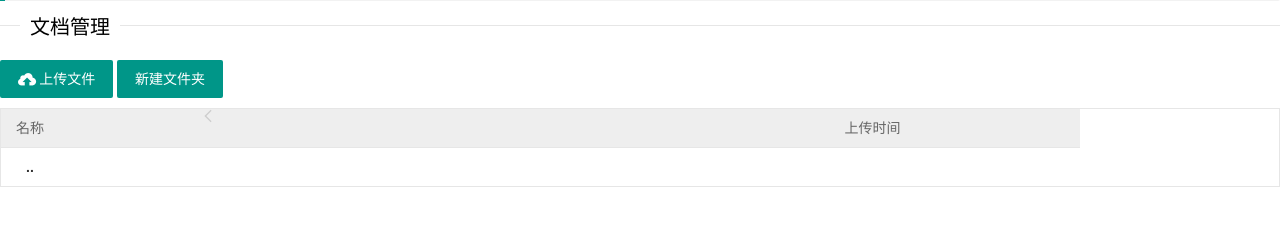
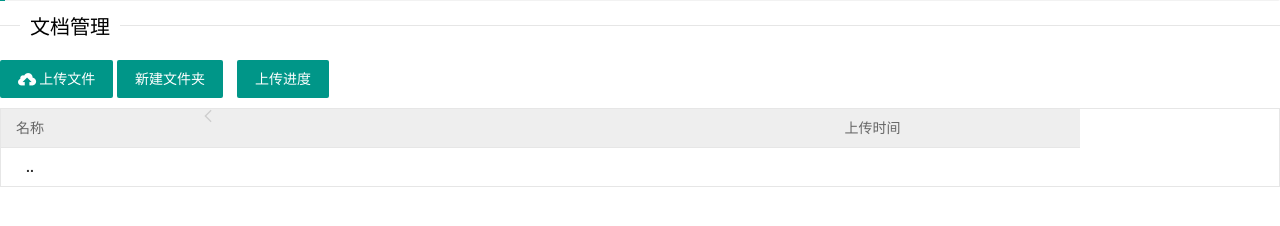
Before and after one commit to dengguibao/django-rms, a Django app: template templates/admin/list_doc.html in a window 1280 px wide. Shown: the part 287-513 px from the top of the page. Run offline with Django 3.2, Linux system fonts and the light colour scheme; the template is opened without the code that fills it, so the values that code supplies are empty; some libraries are stand-ins or nearby versions.

Commit message:
update file upload,add view upload progress function

```diff
--- a/admin/file_view.py
+++ b/admin/file_view.py
@@ -173,7 +173,7 @@ def file_download(request, id):
         return render(request, 'admin/error.html')
     else:
         try:
-            file = open('/'.join([res.real_path,res.real_name]), 'rb')
+            file = open('/'.join([res.real_path, res.real_name]), 'rb')
             response = FileResponse(file)
             response['Content-Type'] = 'application/octet-stream'
             response['Content-Disposition'] = 'attachment;filename="{}"'.format(res.name.encode('utf-8').decode('ISO-8859-1'))
--- a/admin/models.py
+++ b/admin/models.py
@@ -5,6 +5,7 @@ class FileInfo(models.Model):
     path = models.CharField(max_length=200, null=False) #路径
     type = models.IntegerField(null=False) #类型 0文件夹 1文件
     name = models.CharField(max_length=100, null=False) #名称
+    #file_size =  models.IntegerField(null=True, default=0) #文件大小
     real_path = models.CharField(max_length=200, null=True) #真实路径
     real_name = models.CharField(max_length=100, null=True) #真实文件名
     file_type = models.CharField(max_length=5, null=True) #文件类型
--- a/admin/urls.py
+++ b/admin/urls.py
@@ -84,7 +84,7 @@ urlpatterns = [
     path('get-filelist/<str:t>', file_view.get_user_filelist),
     path('file-delete/<int:i>', file_view.file_delete),
     path('create-folder', file_view.create_folder),
-    path('file-download/<int:id>', file_view.file_download)
+    path('media/<int:id>', file_view.file_download)
 
 
 ]
--- a/templates/admin/list_doc.html
+++ b/templates/admin/list_doc.html
@@ -14,7 +14,7 @@
 {% csrf_token %}
   <button type="button" class="layui-btn" id="btn_upload"><i class="layui-icon"></i>上传文件</button>
   <button type="button" class="layui-btn" id="btn_create_folder">新建文件夹</button>
-  {% comment %} <button type="button" class="layui-btn" id="btn_percent">上传进度</button> {% endcomment %}
+  <button type="button" class="layui-btn" id="btn_view_upload_progress">上传进度</button>
   <div class="layui-upload-list">
     <table class="layui-table" lay-skin="line">
     <thead>
@@ -48,14 +48,19 @@
   .mr{cursor:pointer}
   .layui-icon-file{margin:0 5px}
   .folder{margin-left:10px;font-weight:bolder;cursor:pointer}
+  .upload_progress_box{margin:20px 10px}
 </style>
+<!-- upload progress bar -->
 <div style="display:none" id="upload_percent_box">
-<p><span class="x left">name:</span>   <span class="x right">percent:</span></p>
+  <div class="layui-progress layui-progress-big upload_progress_box" lay-showPercent="true"  lay-filter="upload_percent">
+    <div class="layui-progress-bar" lay-percent="0%"></div>
+  </div>
 </div>
 <script type="text/javascript">
 layui.config({base: '/static/public/layui-extends/'})
-layui.use(['upload', 'layer', 'mouseRightMenu'], function(){
+layui.use(['upload', 'element', 'layer', 'mouseRightMenu'], function(){
   var $ = layui.jquery
+  ,element = layui.element
   ,layer = layui.layer
   ,mouseRightMenu = layui.mouseRightMenu
   ,upload = layui.upload;
@@ -65,7 +70,7 @@ layui.use(['upload', 'layer', 'mouseRightMenu'], function(){
     //,url: 'https://httpbin.org/post' //改成您自己的上传接口
     ,url:'/admin/upload-file'
     ,accept: 'file' //普通文件
-    ,size: 102400
+    ,size: 1024000
     ,data:{
       'csrfmiddlewaretoken': function(){
         return $('[name="csrfmiddlewaretoken"]').val()
@@ -74,12 +79,17 @@ layui.use(['upload', 'layer', 'mouseRightMenu'], function(){
         return $('#path').val()
       }
     }
+    ,progress: function(n, elem){
+      var percent = n + '%' //获取进度百分比
+      element.progress('upload_percent', percent); //配合 layui 进度条元素使用
+  }
     //,exts: 'zip|rar|7z' //只允许上传压缩文件
     ,done: function(res){
       if (res.code == 0){
+        element.progress('upload_percent', '0%');
         layer.msg('上传成功');
         container=$('#file_list')
-        append_str = '<tr id="tr'+res.data.id+'"><td><a class="mr" tag="'+res.data.id+'" target="_blank" href="/admin/file-download/'+res.data.id+'"><i class="layui-icon layui-icon-file"></i>'+res.data.name+'</a></td><td>'+res.data.pub_date+'</td></tr>'
+        append_str = '<tr id="tr'+res.data.id+'"><td><a class="mr" tag="'+res.data.id+'" target="_blank" href="/admin/media/'+res.data.id+'"><i class="layui-icon layui-icon-file"></i>'+res.data.name+'</a></td><td>'+res.data.pub_date+'</td></tr>'
         container.append(append_str)
         refresh_right_click_menu()
       }
@@ -131,12 +141,13 @@ layui.use(['upload', 'layer', 'mouseRightMenu'], function(){
     });
   })
 
-  $('#btn_percent').on('click',function(){
+  // view upload progress
+  $('#btn_view_upload_progress').on('click',function(){
     layer.open({
       type: 1
       ,minleft: 1000
       ,id: 'upload_percent'
-      ,area: ['400px','200px']
+      ,area: ['400px','102px']
       ,shade: 0
       ,offset: 'rb'
       ,title: '上传进度'
@@ -215,7 +226,7 @@ layui.use(['upload', 'layer', 'mouseRightMenu'], function(){
         $('#file_list').empty();
         if (d.code == 0){
           $.each(d.data,function(i,field){
-            append_str = '<tr id="tr'+field.id+'"><td><a tag="'+field.id+'" class="mr" target="_blank" href="/admin/file-download/'+field.id+'"><i class="layui-icon layui-icon-file"></i>'+field.name+'</a></td><td>'+field.pub_date+'</td></tr>'
+            append_str = '<tr id="tr'+field.id+'"><td><a tag="'+field.id+'" class="mr" target="_blank" href="/admin/media/'+field.id+'"><i class="layui-icon layui-icon-file"></i>'+field.name+'</a></td><td>'+field.pub_date+'</td></tr>'
             $('#file_list').append(append_str)
           })
         }
```
Also changed, not shown: db.sqlite3.
